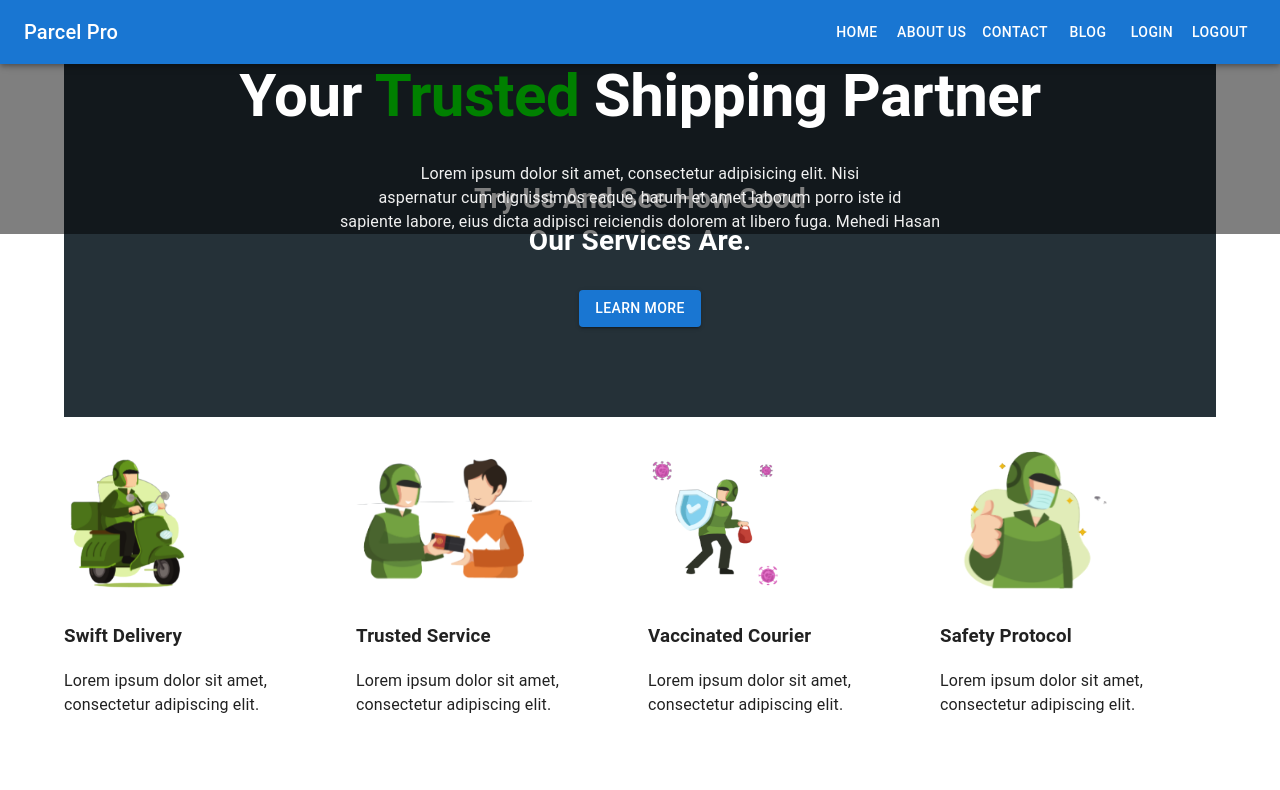
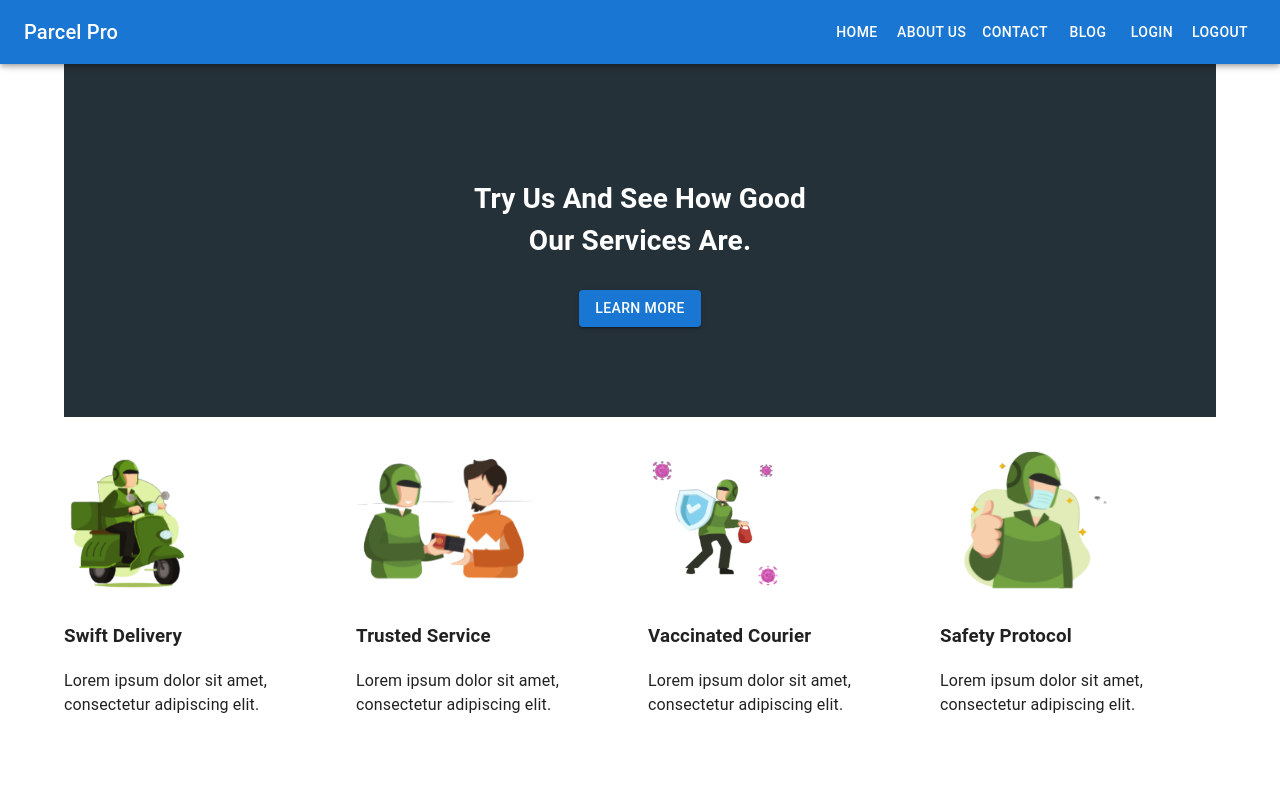
Before and after one commit to mehedihasan2004/parcel-pro-client, a React (Create React App) app: page / in a window 1280 px wide. Shown: the top 790 px of the page. Built offline with nearby package versions, Linux system fonts and the light colour scheme; no server answers.

Commit message:
home banner removed

```diff
--- a/src/pages/home/Home.jsx
+++ b/src/pages/home/Home.jsx
@@ -4,7 +4,7 @@ import {
   BestServices,
   FreightCalculate,
   // Hero,
-  HomeBanner,
+  // HomeBanner,
   JoinTheCrew,
   MobileApp,
   OurExperience,
@@ -19,7 +19,7 @@ import {
 const Home = () => {
   return (
     <>
-      <HomeBanner />
+      {/* <HomeBanner /> */}
       {/* <Hero /> */}
       <Container>
         <BestServices />
```
